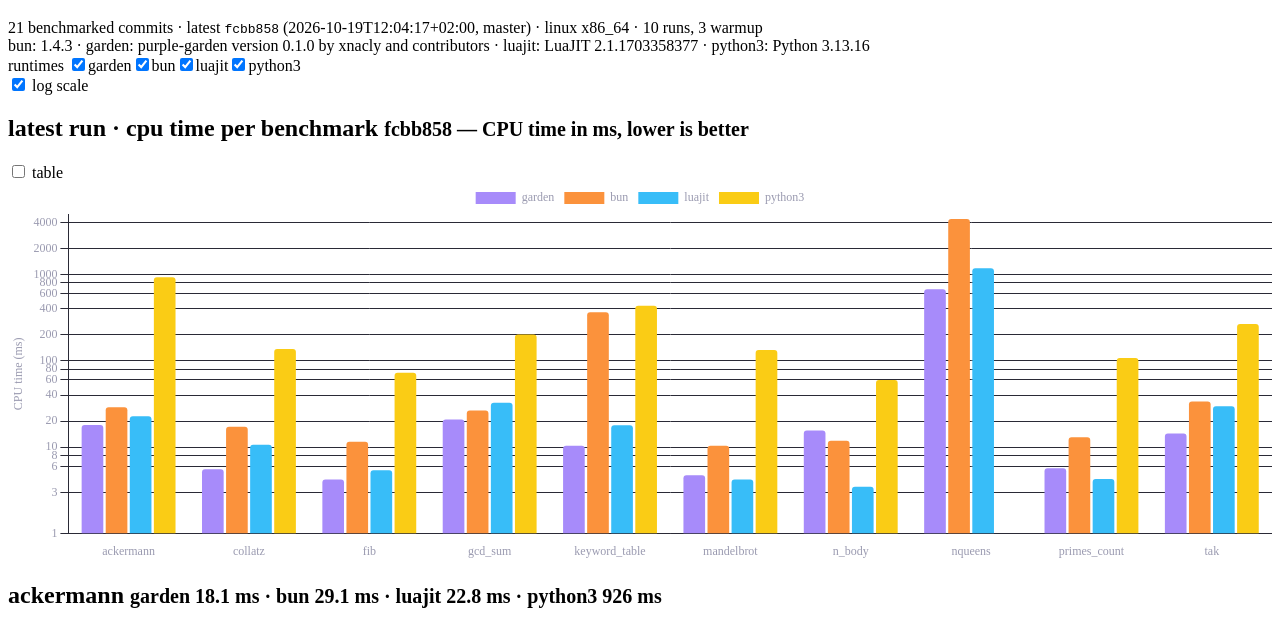
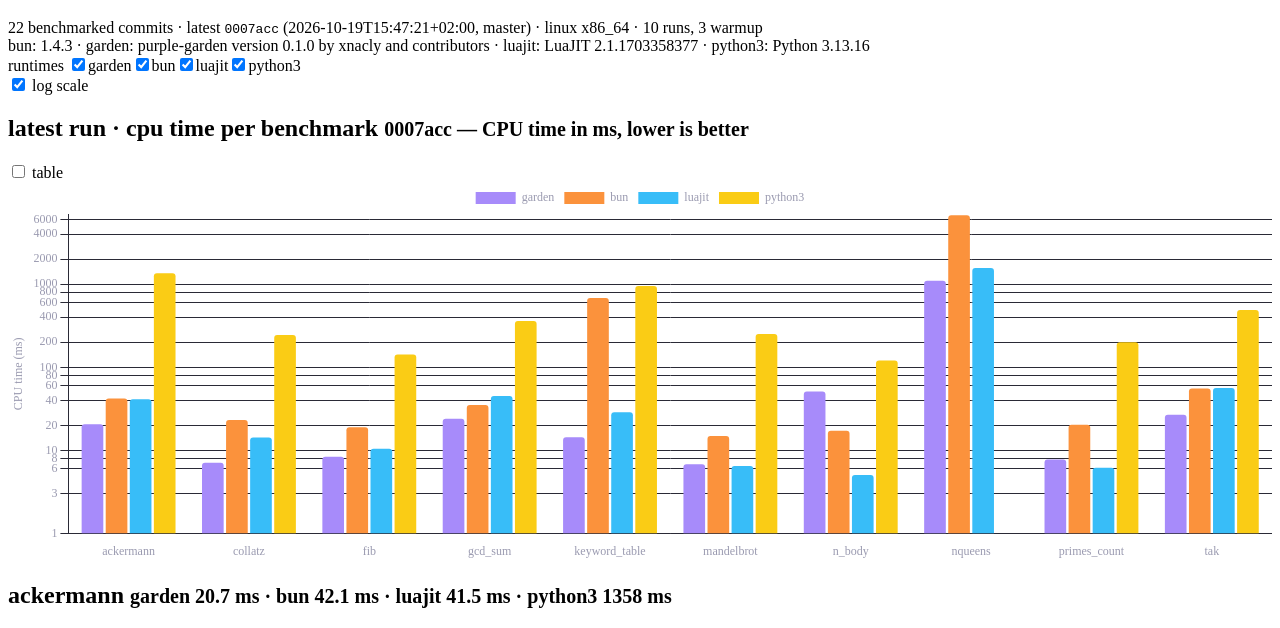
Before and after one commit to xnacly/purple-garden, a plain HTML site: page index.html in a window 1280 px wide. Shown: the part 61-689 px from the top of the page. Drawn offline with nearby package versions, Linux system fonts and the light colour scheme.

Commit message:
bench: 0007acc

```diff
--- /dev/null
+++ b/data/0007acc626e59b1eccac0b8ff930031fea91dbc6.json
@@ -0,0 +1,446 @@
+{
+  "sha": "0007acc",
+  "date": "2026-10-19T15:47:21+02:00",
+  "run_unix": 1792417968,
+  "ref": "master",
+  "runner": "linux x86_64",
+  "runs": 10,
+  "warmup": 3,
+  "runtimes": {
+    "bun": "1.4.3",
+    "garden": "purple-garden version 0.1.0 by xnacly and contributors",
+    "luajit": "LuaJIT 2.1.1703358377 -- Copyright (C) 2005-2023 Mike Pall. https://luajit.org/",
+    "python3": "Python 3.13.16"
+  },
+  "results": [
+    {
+      "workload": "ackermann",
+      "runtime": "garden",
+      "time_ms": {
+        "mean": 20.854225800000002,
+        "min": 20.696433,
+        "stddev": 0.14877974584211523
+      },
+      "cpu_ms": 20.7321,
+      "memory_mb": 3.765625
+    },
+    {
+      "workload": "ackermann",
+      "runtime": "bun",
+      "time_ms": {
+        "mean": 39.329149799999996,
+        "min": 37.083065000000005,
+        "stddev": 3.636296344951697
+      },
+      "cpu_ms": 42.0832,
+      "memory_mb": 22.44140625
+    },
+    {
+      "workload": "ackermann",
+      "runtime": "luajit",
+      "time_ms": {
+        "mean": 41.615023900000004,
+        "min": 29.640521000000003,
+        "stddev": 12.611775320799497
+      },
+      "cpu_ms": 41.46759999999998,
+      "memory_mb": 2.671875
+    },
+    {
+      "workload": "ackermann",
+      "runtime": "python3",
+      "time_ms": {
+        "mean": 1367.0839125,
+        "min": 1328.431994,
+        "stddev": 40.34930626974765
+      },
+      "cpu_ms": 1357.9518999999998,
+      "memory_mb": 9.65625
+    },
+    {
+      "workload": "collatz",
+      "runtime": "garden",
+      "time_ms": {
+        "mean": 7.252720500000001,
+        "min": 7.222486999999999,
+        "stddev": 0.020797365176333724
+      },
+      "cpu_ms": 7.135800000000001,
+      "memory_mb": 3.765625
+    },
+    {
+      "workload": "collatz",
+      "runtime": "bun",
+      "time_ms": {
+        "mean": 17.533103900000004,
+        "min": 16.566888000000002,
+        "stddev": 0.7817902474212562
+      },
+      "cpu_ms": 23.2896,
+      "memory_mb": 22.890625
+    },
+    {
+      "workload": "collatz",
+      "runtime": "luajit",
+      "time_ms": {
+        "mean": 14.465959999999999,
+        "min": 14.193783999999999,
+        "stddev": 0.5738603879487293
+      },
+      "cpu_ms": 14.3516,
+      "memory_mb": 2.64453125
+    },
+    {
+      "workload": "collatz",
+      "runtime": "python3",
+      "time_ms": {
+        "mean": 244.5304253,
+        "min": 241.989801,
+        "stddev": 2.04677913055307
+      },
+      "cpu_ms": 244.28100000000003,
+      "memory_mb": 8.77734375
+    },
+    {
+      "workload": "fib",
+      "runtime": "garden",
+      "time_ms": {
+        "mean": 8.5013983,
+        "min": 8.457899000000001,
+        "stddev": 0.036348642961219584
+      },
+      "cpu_ms": 8.381400000000001,
+      "memory_mb": 3.7578125
+    },
+    {
+      "workload": "fib",
+      "runtime": "bun",
+      "time_ms": {
+        "mean": 16.487094200000005,
+        "min": 13.212435000000001,
+        "stddev": 3.1076603506396476
+      },
+      "cpu_ms": 19.086599999999997,
+      "memory_mb": 21.64453125
+    },
+    {
+      "workload": "fib",
+      "runtime": "luajit",
+      "time_ms": {
+        "mean": 10.592193300000002,
+        "min": 9.308721,
+        "stddev": 1.0945131764492937
+      },
+      "cpu_ms": 10.4724,
+      "memory_mb": 2.64453125
+    },
+    {
+      "workload": "fib",
+      "runtime": "python3",
+      "time_ms": {
+        "mean": 142.6481733,
+        "min": 136.878777,
+        "stddev": 4.598302322531485
+      },
+      "cpu_ms": 142.4135,
+      "memory_mb": 8.96484375
+    },
+    {
+      "workload": "gcd_sum",
+      "runtime": "garden",
+      "time_ms": {
+        "mean": 24.1886288,
+        "min": 24.110231000000002,
+        "stddev": 0.07638915482187206
+      },
+      "cpu_ms": 24.047499999999996,
+      "memory_mb": 3.7578125
+    },
+    {
+      "workload": "gcd_sum",
+      "runtime": "bun",
+      "time_ms": {
+        "mean": 29.5602019,
+        "min": 27.525119,
+        "stddev": 1.1812653267312274
+      },
+      "cpu_ms": 35.1404,
+      "memory_mb": 22.6796875
+    },
+    {
+      "workload": "gcd_sum",
+      "runtime": "luajit",
+      "time_ms": {
+        "mean": 45.5864941,
+        "min": 45.524761,
+        "stddev": 0.04688255098873149
+      },
+      "cpu_ms": 45.38729999999999,
+      "memory_mb": 2.64453125
+    },
+    {
+      "workload": "gcd_sum",
+      "runtime": "python3",
+      "time_ms": {
+        "mean": 361.08736619999996,
+        "min": 356.7890110000001,
+        "stddev": 2.953519061014042
+      },
+      "cpu_ms": 360.8277,
+      "memory_mb": 9.0078125
+    },
+    {
+      "workload": "keyword_table",
+      "runtime": "garden",
+      "time_ms": {
+        "mean": 14.5169031,
+        "min": 14.446731000000002,
+        "stddev": 0.05704778032774134
+      },
+      "cpu_ms": 14.4055,
+      "memory_mb": 4.48046875
+    },
+    {
+      "workload": "keyword_table",
+      "runtime": "bun",
+      "time_ms": {
+        "mean": 358.36172990000006,
+        "min": 347.60958800000003,
+        "stddev": 5.102518590774245
+      },
+      "cpu_ms": 684.4146999999999,
+      "memory_mb": 101.35546875
+    },
+    {
+      "workload": "keyword_table",
+      "runtime": "luajit",
+      "time_ms": {
+        "mean": 28.984331600000008,
+        "min": 28.592531,
+        "stddev": 0.6732820683780145
+      },
+      "cpu_ms": 28.8556,
+      "memory_mb": 2.64453125
+    },
+    {
+      "workload": "keyword_table",
+      "runtime": "python3",
+      "time_ms": {
+        "mean": 953.2638442,
+        "min": 899.8745210000001,
+        "stddev": 26.586047908684797
+      },
+      "cpu_ms": 952.9332999999997,
+      "memory_mb": 12.54296875
+    },
+    {
+      "workload": "mandelbrot",
+      "runtime": "garden",
+      "time_ms": {
+        "mean": 6.935292300000001,
+        "min": 6.890866000000001,
+        "stddev": 0.028886913984824732
+      },
+      "cpu_ms": 6.823399999999999,
+      "memory_mb": 3.84375
+    },
+    {
+      "workload": "mandelbrot",
+      "runtime": "bun",
+      "time_ms": {
+        "mean": 12.8548464,
+        "min": 11.811395000000001,
+        "stddev": 0.7677706578886115
+      },
+      "cpu_ms": 14.936999999999998,
+      "memory_mb": 22.1796875
+    },
+    {
+      "workload": "mandelbrot",
+      "runtime": "luajit",
+      "time_ms": {
+        "mean": 6.6123044,
+        "min": 6.545581000000001,
+        "stddev": 0.043778047634757546
+      },
+      "cpu_ms": 6.509099999999999,
+      "memory_mb": 2.64453125
+    },
+    {
+      "workload": "mandelbrot",
+      "runtime": "python3",
+      "time_ms": {
+        "mean": 251.50493150000008,
+        "min": 248.691057,
+        "stddev": 3.5015043827311056
+      },
+      "cpu_ms": 251.26130000000003,
+      "memory_mb": 8.7890625
+    },
+    {
+      "workload": "n_body",
+      "runtime": "garden",
+      "time_ms": {
+        "mean": 51.5211386,
+        "min": 50.951687,
+        "stddev": 0.8421981153554463
+      },
+      "cpu_ms": 51.318200000000004,
+      "memory_mb": 4.1328125
+    },
+    {
+      "workload": "n_body",
+      "runtime": "bun",
+      "time_ms": {
+        "mean": 12.314272500000001,
+        "min": 11.344471,
+        "stddev": 0.9799901441401506
+      },
+      "cpu_ms": 17.223200000000002,
+      "memory_mb": 23.3984375
+    },
+    {
+      "workload": "n_body",
+      "runtime": "luajit",
+      "time_ms": {
+        "mean": 5.1673095,
+        "min": 5.1327560000000005,
+        "stddev": 0.022051713625778263
+      },
+      "cpu_ms": 5.0624,
+      "memory_mb": 2.64453125
+    },
+    {
+      "workload": "n_body",
+      "runtime": "python3",
+      "time_ms": {
+        "mean": 121.5066185,
+        "min": 119.695593,
+        "stddev": 1.0743979709744704
+      },
+      "cpu_ms": 121.2815,
+      "memory_mb": 8.98828125
+    },
+    {
+      "workload": "nqueens",
+      "runtime": "garden",
+      "time_ms": {
+        "mean": 1100.4728015,
+        "min": 1094.918596,
+        "stddev": 8.295405598020116
+      },
+      "cpu_ms": 1099.9706,
+      "memory_mb": 3.75390625
+    },
+    {
+      "workload": "nqueens",
+      "runtime": "bun",
+      "time_ms": {
+        "mean": 6773.210182400002,
+        "min": 6734.014596999999,
+        "stddev": 26.544936190189095
+      },
+      "cpu_ms": 6779.885700000001,
+      "memory_mb": 24.4140625
+    },
+    {
+      "workload": "nqueens",
+      "runtime": "luajit",
+      "time_ms": {
+        "mean": 1572.1179419,
+        "min": 1565.817609,
+        "stddev": 4.335653727885818
+      },
+      "cpu_ms": 1571.6459999999997,
+      "memory_mb": 2.64453125
+    },
+    {
+      "workload": "primes_count",
+      "runtime": "garden",
+      "time_ms": {
+        "mean": 7.9347321,
+        "min": 7.782726,
+        "stddev": 0.23635924827612637
+      },
+      "cpu_ms": 7.801100000000001,
+      "memory_mb": 3.7734375
+    },
+    {
+      "workload": "primes_count",
+      "runtime": "bun",
+      "time_ms": {
+        "mean": 14.167461000000005,
+        "min": 12.904789999999998,
+        "stddev": 1.112015372268947
+      },
+      "cpu_ms": 20.385299999999997,
+      "memory_mb": 22.7734375
+    },
+    {
+      "workload": "primes_count",
+      "runtime": "luajit",
+      "time_ms": {
+        "mean": 6.3205922999999995,
+        "min": 6.238946,
+        "stddev": 0.06900628492479652
+      },
+      "cpu_ms": 6.190099999999999,
+      "memory_mb": 2.64453125
+    },
+    {
+      "workload": "primes_count",
+      "runtime": "python3",
+      "time_ms": {
+        "mean": 201.4187236,
+        "min": 199.869434,
+        "stddev": 1.091065136841385
+      },
+      "cpu_ms": 201.13779999999997,
+      "memory_mb": 8.96484375
+    },
+    {
+      "workload": "tak",
+      "runtime": "garden",
+      "time_ms": {
+        "mean": 27.120446,
+        "min": 26.95615,
+        "stddev": 0.12232639528009581
+      },
+      "cpu_ms": 26.9132,
+      "memory_mb": 3.75390625
+    },
+    {
+      "workload": "tak",
+      "runtime": "bun",
+      "time_ms": {
+        "mean": 50.7215343,
+        "min": 49.493619,
+        "stddev": 0.975611429180247
+      },
+      "cpu_ms": 55.80519999999999,
+      "memory_mb": 22.19140625
+    },
+    {
+      "workload": "tak",
+      "runtime": "luajit",
+      "time_ms": {
+        "mean": 56.6635294,
+        "min": 56.282515000000004,
+        "stddev": 0.5943828491177874
+      },
+      "cpu_ms": 56.391799999999996,
+      "memory_mb": 2.64453125
+    },
+    {
+      "workload": "tak",
+      "runtime": "python3",
+      "time_ms": {
+        "mean": 488.6818672000001,
+        "min": 481.00397200000003,
+        "stddev": 6.39889273811616
+      },
+      "cpu_ms": 488.34090000000003,
+      "memory_mb": 8.8359375
+    }
+  ]
+}
--- a/data/index.json
+++ b/data/index.json
@@ -145,5 +145,12 @@
     "date": "2026-10-19T12:04:17+02:00",
     "run_unix": 1792404858,
     "ref": "master"
+  },
+  {
+    "file": "0007acc626e59b1eccac0b8ff930031fea91dbc6.json",
+    "sha": "0007acc",
+    "date": "2026-10-19T15:47:21+02:00",
+    "run_unix": 1792417968,
+    "ref": "master"
   }
 ]
--- a/index.html
+++ b/index.html
@@ -52,6 +52,6 @@
     </footer>
 
     <script src="https://cdn.jsdelivr.net/npm/chart.js@4.4.1/dist/chart.umd.js"></script>
-    <script src="app.js?v=fcbb858"></script>
+    <script src="app.js?v=0007acc"></script>
   </body>
 </html>
```
